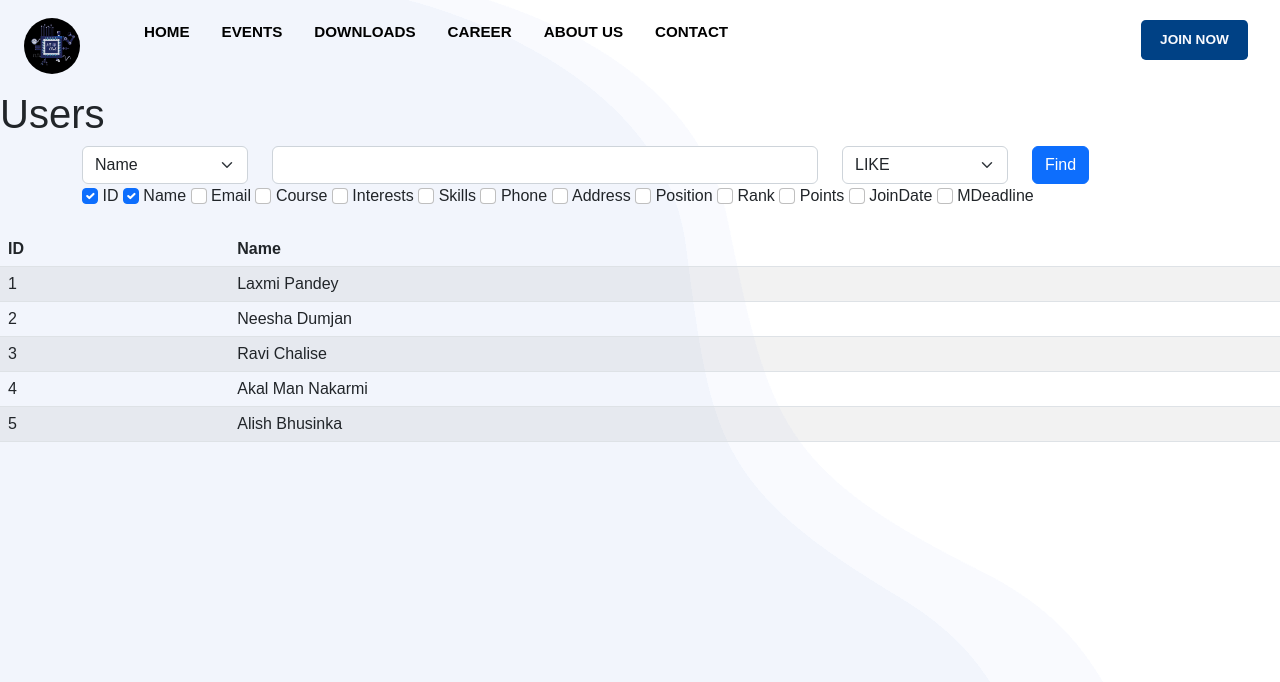
After one commit to akalmannakarmi/IT-Club-Manager, a Flask app: template templates/users.html in a window 1280 px wide. The commit adds this page. Shown: the top 682 px of the page. Run offline with Flask 2, Linux system fonts and the light colour scheme; the template is opened without the code that fills it, so the values that code supplies are empty; data comes from the database, SQL or seed files in the repository; both versions use the stored data as it was after the commit; some libraries are stand-ins or nearby versions.

Commit message:
query users

```diff
--- a/main.py
+++ b/main.py
@@ -1,5 +1,6 @@
 from flask import Flask , render_template, request,redirect,session
 from os import path
+import json
 from termcolor import cprint
 from time import time,sleep
 from threading import Thread
@@ -9,10 +10,12 @@ app = Flask(__name__)
 app.secret_key ="secret"
 commits = []
 
+
+
 @app.route('/signup', methods=["POST"])
 def signup():
     startTime = time()
-    # Set all data recived to session
+    # Recive all data
     rData = request.form.deepcopy()
 
     #Print data Recived
@@ -91,9 +94,30 @@ def login():
 
 @app.route('/logout')
 def logout():
-    session.pop('email')
-    session.pop('name')
+    if 'email' in session:
+        session.pop('email')
+    if 'name' in session:
+        session.pop('name')
     return redirect('/login')
+
+@app.route('/users',methods=['POST'])
+def users():
+    startTime = time()
+    # Set all data recived to session
+    rData = json.loads(request.data)
+
+    #Print data Recived
+    cprint(f"Users {rData}",'blue')
+
+
+    users = db.getMembers(rData['conditions'],rData['fields'])
+    cprint(f"Users Data Sent:{time()-startTime}",'cyan')
+    return users
+
+@app.route('/interests')
+def interests():
+    interests = db.getInterests()
+    return render_template('0interests.html',interests=interests)
 
 # @app.route('/', defaults={'path': ''})
 @app.route('/')
--- a/static/css/base.css
+++ b/static/css/base.css
@@ -1,4 +1,4 @@
-body{
+body {
     margin: 0;
     font-family: sans-serif;
 }
--- a/static/css/index.css
+++ b/static/css/index.css
@@ -2,23 +2,20 @@
 @import url("https://fonts.googleapis.com/css2?family=Lobster&display=swap");
 
 /* Global Selectors */
+
 @keyframes loader {
     0% {
         transform: rotate(0deg);
     }
-
     25% {
         transform: rotate(180deg);
     }
-
     50% {
         transform: rotate(180deg);
     }
-
     75% {
         transform: rotate(360deg);
     }
-
     100% {
         transform: rotate(360deg);
     }
@@ -28,25 +25,23 @@
     0% {
         height: 0%;
     }
-
     25% {
         height: 0%;
     }
-
     50% {
         height: 100%;
     }
-
     75% {
         height: 100%;
     }
-
     100% {
         height: 0%;
     }
 }
 
+
 /* Loader Styles */
+
 .loader-wrapper {
     width: 100%;
     height: 100%;
@@ -80,7 +75,9 @@
     display: none;
 }
 
+
 /* Global Styles */
+
 * {
     margin: 0;
 }
@@ -126,7 +123,13 @@ ul {
     list-style-type: none;
 }
 
+.content {
+    margin-top: 90px;
+}
+
+
 /* Navbar Styles */
+
 .navbar {
     padding: 0;
     position: fixed;
@@ -193,14 +196,17 @@ ul {
     background-color: var(--primary-white);
 }
 
+
 /* Hero Styles */
+
 .hero-section {
     height: 820px;
 }
+
 .flex {
     display: flex;
+}
 
-}
 .flex-center {
     display: flex;
     justify-content: center;
@@ -209,18 +215,23 @@ ul {
 .hero-img {
     max-width: 640px;
 }
-.ms-auto{
+
+.ms-auto {
     margin-left: auto;
 }
-.me-auto{
+
+.me-auto {
     margin-right: auto;
 }
-.mt-auto{
+
+.mt-auto {
     margin-top: auto;
 }
-.mb-auto{
+
+.mb-auto {
     margin-bottom: auto;
 }
+
 .hero-first {
     margin-top: 272px;
     margin-left: 32px;
@@ -267,7 +278,9 @@ ul {
     background-color: var(--secondary-blue);
 }
 
+
 /* Events Styles */
+
 .events {
     background-color: var(--secondary-white);
     margin-bottom: 4rem;
@@ -298,7 +311,9 @@ ul {
     max-width: 400px;
 }
 
+
 /* Downloads Styles */
+
 .downloads {
     background-color: var(--secondary-white);
     margin: 64px;
@@ -311,6 +326,7 @@ ul {
     font-size: 1.3rem;
     font-weight: 600;
 }
+
 .subheading {
     color: var(--secondary-blue);
     font-size: 0.85rem;
@@ -356,6 +372,7 @@ ul {
     font-weight: 500;
 }
 
+
 /* Career Styles */
 
 .career {
@@ -390,6 +407,7 @@ ul {
     max-width: 35rem;
 }
 
+
 /* About Styles */
 
 .about {
@@ -417,6 +435,7 @@ ul {
     font-weight: 600;
     margin-top: 0.5rem;
 }
+
 
 /* Contact Styles */
 
@@ -485,6 +504,7 @@ ul {
 .contact-button:hover {
     background-color: var(--secondary-blue);
 }
+
 
 /* Footer Design */
 
--- a/static/js/index.js
+++ b/static/js/index.js
@@ -7,6 +7,6 @@ window.addEventListener("scroll", (e) => {
     }
 });
 
-setTimeout(function () {
-  document.getElementById("loader").className = "d-none";
-}, 1500);
+// setTimeout(function() {
+//     document.getElementById("loader").className = "d-none";
+// }, 1500);
--- /dev/null
+++ b/static/js/users.js
@@ -0,0 +1,81 @@
+function setShowField() {
+    console.log("Got here")
+    showFields = []
+    let getFields = document.getElementsByClassName('get-fields');
+    for (let i = 0; i < getFields.length; i++) {
+        if (getFields[i].checked) {
+            showFields.push(getFields[i].value);
+        }
+    }
+    getUsers();
+}
+
+let data = []
+let showFields = []
+document.getElementById("btn-find-user").addEventListener('click', getUsers)
+document.getElementById('user-name-input').addEventListener('input', getUsers)
+document.getElementById('field-vals').addEventListener('change', getUsers)
+document.getElementById('op-vals').addEventListener('change', getUsers)
+
+let getFields = document.getElementsByClassName('get-fields');
+for (let i = 0; i < getFields.length; i++) {
+    getFields[i].addEventListener('change', setShowField);
+}
+setShowField()
+
+
+
+function show() {
+    console.log(data);
+    console.log(showFields);
+    let tableFieldsData = ''
+    showFields.forEach(element => {
+        tableFieldsData += `<th>${element}</th>`
+    });
+    let tableBodyData = ''
+    data.forEach(d => {
+        tableBodyData += '<tr>'
+        d.forEach(element => {
+            tableBodyData += `<td>${element}</td>`
+        });
+        tableBodyData += '</tr>'
+    });
+    document.getElementById("table-fields").innerHTML = tableFieldsData;
+    document.getElementById("table-body").innerHTML = tableBodyData;
+}
+
+
+function getUsers() {
+    let startTime = new Date().getTime() / 1000;
+    let field = document.getElementById('field-vals').value;
+    let op = document.getElementById('op-vals').value;
+    let val = '';
+    if (op == 'LIKE') {
+        val = `%${document.getElementById('user-name-input').value}%`;
+    } else {
+        val = document.getElementById('user-name-input').value;
+    }
+
+    let bodyData = JSON.stringify({
+        'conditions': [
+            [field, op, val]
+        ],
+        'fields': showFields
+    })
+
+    fetch(`${window.origin}/users`, {
+        method: "POST",
+        headers: { 'Content-Type': 'application/json' },
+        body: bodyData
+    }).then(response => response.json()).then(function(users) {
+        data = users;
+        show();
+        // console.log(users);
+        // let content = '';
+        // users.forEach(user => {
+        //     content += `<li>${user[0]}</li>`;
+        // });
+        // // content += `<li>${(new Date().getTime() / 1000)-startTime}</li>`;
+        // document.getElementById("user-list").innerHTML = content;
+    });
+}
--- a/templates/0Base.html
+++ b/templates/0Base.html
@@ -1,4 +1,5 @@
 <html lang="en">
+
 <head>
     <meta charset="UTF-8">
     <meta http-equiv="X-UA-Compatible" content="IE=edge">
@@ -6,12 +7,36 @@
     <!-- <link rel="stylesheet" href="{{ url_for('static',filename='css/base.css') }}"> -->
     <link rel="stylesheet" href="{{ url_for('static',filename='bootstrap-5.2.3-dist/css/bootstrap.css') }}">
     <link rel="stylesheet" href="{{ url_for('static',filename='css/index.css') }}" />
-    {% block head %} {% endblock %}
+    <link rel="stylesheet" href="{{ url_for('static',filename='css/base.css') }}" /> {% block head %} {% endblock %}
     <title>{% block title %} Base {% endblock %}</title>
 </head>
+
 <body>
-    {% block body %} This is Base.html {% endblock %}
+    {% block navBar %}
+    <div class="navbar">
+        <a href="#">
+            <img src="{{ url_for('static',filename='img/logo2.png') }}" alt="navbar-logo" class="navbar-logo" />
+        </a>
+        <ul class="navbar-list">
+            <li class="navbar-items"><a href="#">HOME</a></li>
+            <li class="navbar-items"><a href="#events">EVENTS</a></li>
+            <li class="navbar-items"><a href="#downloads">DOWNLOADS</a></li>
+            <li class="navbar-items"><a href="#career">CAREER</a></li>
+            <li class="navbar-items"><a href="#about">ABOUT US</a></li>
+            <li class="navbar-items"><a href="#contact">CONTACT</a></li>
+        </ul>
+        <button class="navbar-button"><a href="/signup">JOIN NOW</a></button>
+    </div>
+    {% endblock %}
+    <div class="content">{% block body %} This is Base.html {% endblock %}</div>
+
+    <!-- <div class="loader-wrapper" id="loader">
+        <span class="loader"><span class="loader-inner"></span></span>
+    </div> -->
+
     <script src="{{ url_for('static',filename='bootstrap-5.2.3-dist/js/bootstrap.bundle.js') }}"></script>
     <script src="{{ url_for('static',filename='js/index.js') }}"></script>
+    {% block bodyEnd %} {% endblock %}
 </body>
+
 </html>
--- /dev/null
+++ b/templates/users.html
@@ -0,0 +1,120 @@
+{% extends '0Base.html' %} {% block title %} Users {% endblock %} {% block body %}
+<h1>Users</h1>
+
+<div class="container ">
+    <div class="row ">
+        <div class="col-2">
+            <select class="form-select" aria-label="Default select example" id="field-vals">
+                <option selected value="Name">Name</option>
+                <option value="ID">ID</option>
+                <option value="Email">Email</option>
+                <option value="Course">Course</option>
+                <option value="Interest">Interest</option>
+                <option value="Skill">Skill</option>
+                <option value="Phone">Phone</option>
+                <option value="Address">Address</option>
+                <option value="Position">Position</option>
+                <option value="Rank">Rank</option>
+                <option value="Points">Points</option>
+                <option value="JoinDate">JoinDate</option>
+                <option value="MDeadline">MDeadline</option>
+            </select>
+        </div>
+
+        <div class="col-6">
+            <input type="text" class="form-control" aria-label="Text input with dropdown button" id="user-name-input">
+        </div>
+
+        <div class="col-2">
+            <select class="form-select" aria-label="Default select example" id="op-vals">
+                <option selected value="LIKE">LIKE</option>
+                <option value="=">=</option>
+                <option value="!=">!=</option>
+                <option value=">">&gt;</option>
+                <option value=">=">&gt;=</option>
+                <option value="<">&lt;</option>
+                <option value="<=">&lt;=</option>
+            </select>
+        </div>
+
+        <div class="col-2">
+            <button type="button" class="btn btn-primary" id="btn-find-user" onclick="">Find</button>
+        </div>
+    </div>
+
+    <div class="row">
+        <div class="col">
+            <input class="form-check-input get-fields" type="checkbox" value="ID" checked>
+            <label class="form-check-label">
+            ID
+        </label>
+            <input class="form-check-input get-fields" type="checkbox" value="Name" checked>
+            <label class="form-check-label">
+            Name
+        </label>
+            <input class="form-check-input get-fields" type="checkbox" value="Email">
+            <label class="form-check-label">
+            Email
+        </label>
+            <input class="form-check-input get-fields" type="checkbox" value="Course">
+            <label class="form-check-label">
+            Course
+        </label>
+            <input class="form-check-input get-fields" type="checkbox" value="Interests">
+            <label class="form-check-label">
+            Interests
+        </label>
+            <input class="form-check-input get-fields" type="checkbox" value="Skills">
+            <label class="form-check-label">
+            Skills
+        </label>
+            <input class="form-check-input get-fields" type="checkbox" value="Phone">
+            <label class="form-check-label">
+            Phone
+        </label>
+            <input class="form-check-input get-fields" type="checkbox" value="Address">
+            <label class="form-check-label">
+            Address
+        </label>
+            <input class="form-check-input get-fields" type="checkbox" value="Position">
+            <label class="form-check-label">
+            Position
+        </label>
+            <input class="form-check-input get-fields" type="checkbox" value="Rank">
+            <label class="form-check-label">
+            Rank
+        </label>
+            <input class="form-check-input get-fields" type="checkbox" value="Points">
+            <label class="form-check-label ">
+            Points
+            </label>
+            <input class="form-check-input get-fields" type="checkbox" value="JoinDate">
+            <label class="form-check-label">
+            JoinDate
+        </label>
+            <input class="form-check-input get-fields" type="checkbox" value="MDeadline">
+            <label class="form-check-label ">
+            MDeadline
+            </label>
+        </div>
+    </div>
+
+</div>
+
+<br>
+
+<div>
+    <table class="table table-striped ">
+        <thead>
+            <tr id="table-fields">
+            </tr>
+        </thead>
+        <tbody id="table-body">
+        </tbody>
+    </table>
+</div>
+
+
+{% endblock %} {% block bodyEnd %}
+<script src="{{ url_for( 'static',filename='js/users.js' ) }} "></script>
+{% endblock %}
```
Also changed, not shown: db/db.json (+54 -54 lines), db/db.py (+59 -0 lines), db/table.py (+9 -3 lines), db/test2.py (+4 -20 lines), templates/0interests.html (added, +19 -0 lines), templates/index.html (+12 -46 lines), test.txt (added, +10 -0 lines), members.db. Lines whose indentation alone changed are shown as unchanged.
